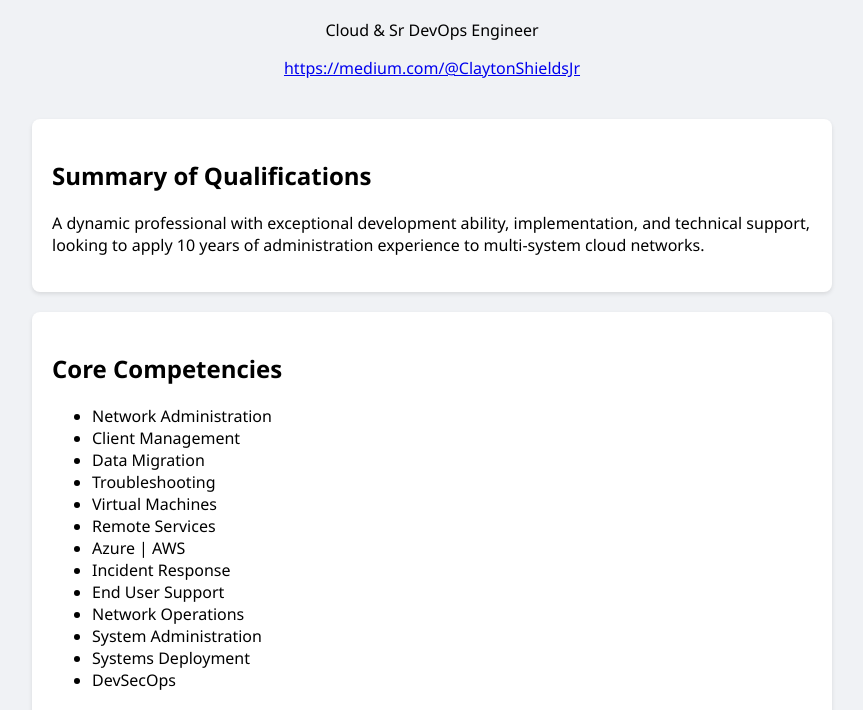
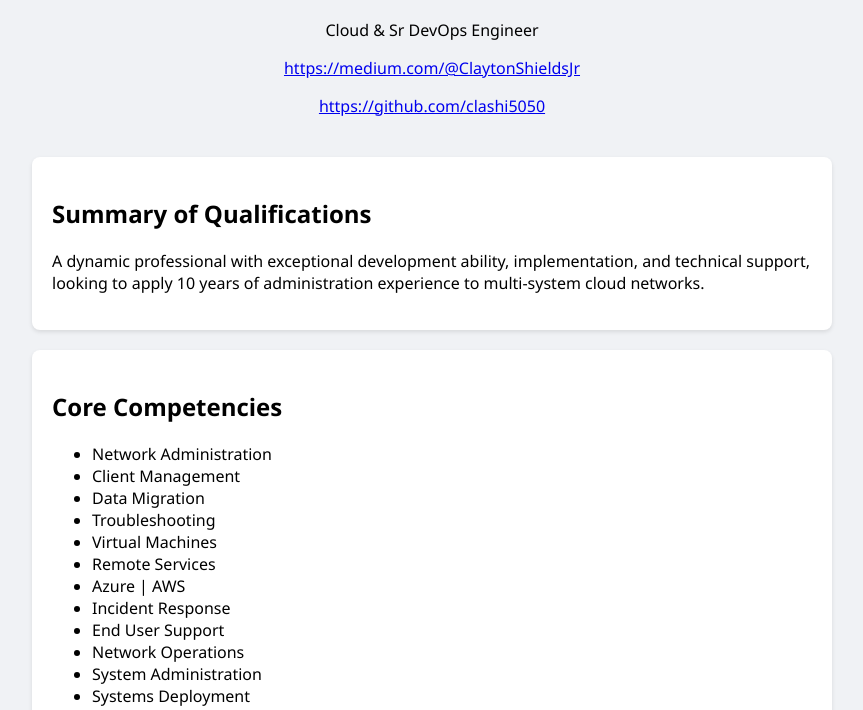
Before and after one commit to clashi5050/DevOps-Resume-Repo, a website: page src/index.html in a window 1280 px wide. Shown: the part 87-797 px from the top of the page, without its empty margins (208-1071 px from the left). Drawn offline with Linux system fonts and the light colour scheme.

Commit message:
Added to Resume

```diff
--- a/src/index.html
+++ b/src/index.html
@@ -24,6 +24,7 @@
             <h1>Clayton Shields Jr.</h1>
             <p>Cloud & Sr DevOps Engineer</p>
             <p><a href="https://medium.com/@ClaytonShieldsJr">https://medium.com/@ClaytonShieldsJr</a></p>
+            <p><a href="https://github.com/clashi5050">https://github.com/clashi5050</a></p>
         </header>
         <main>
             <section class="card">
```
